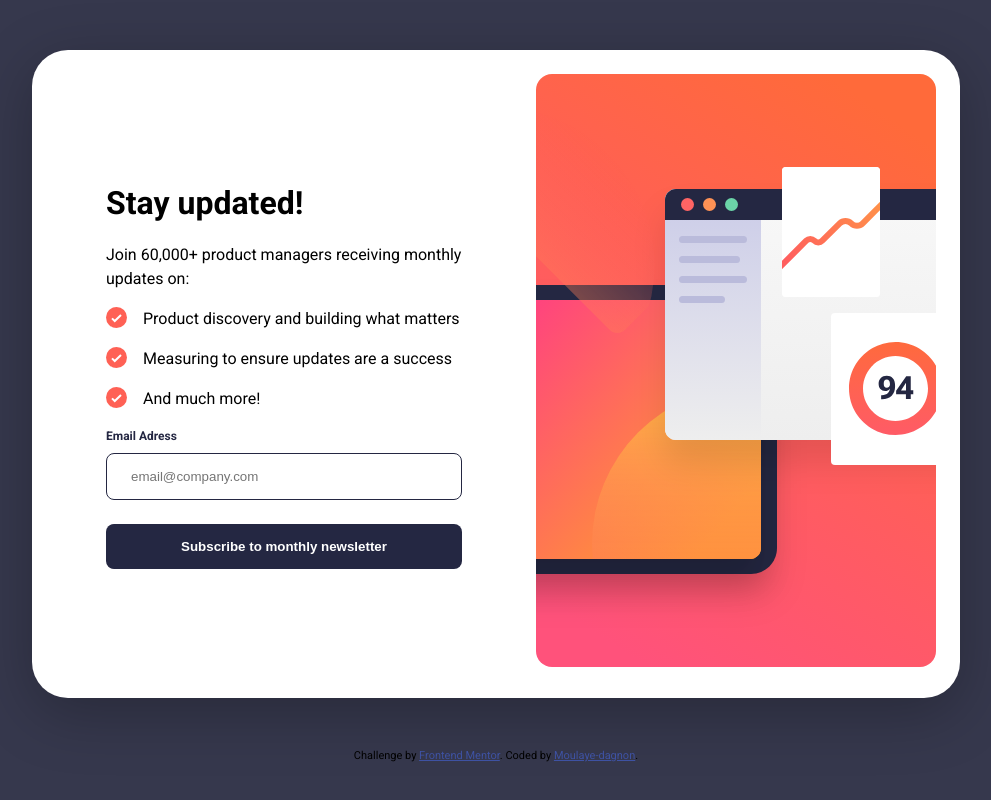
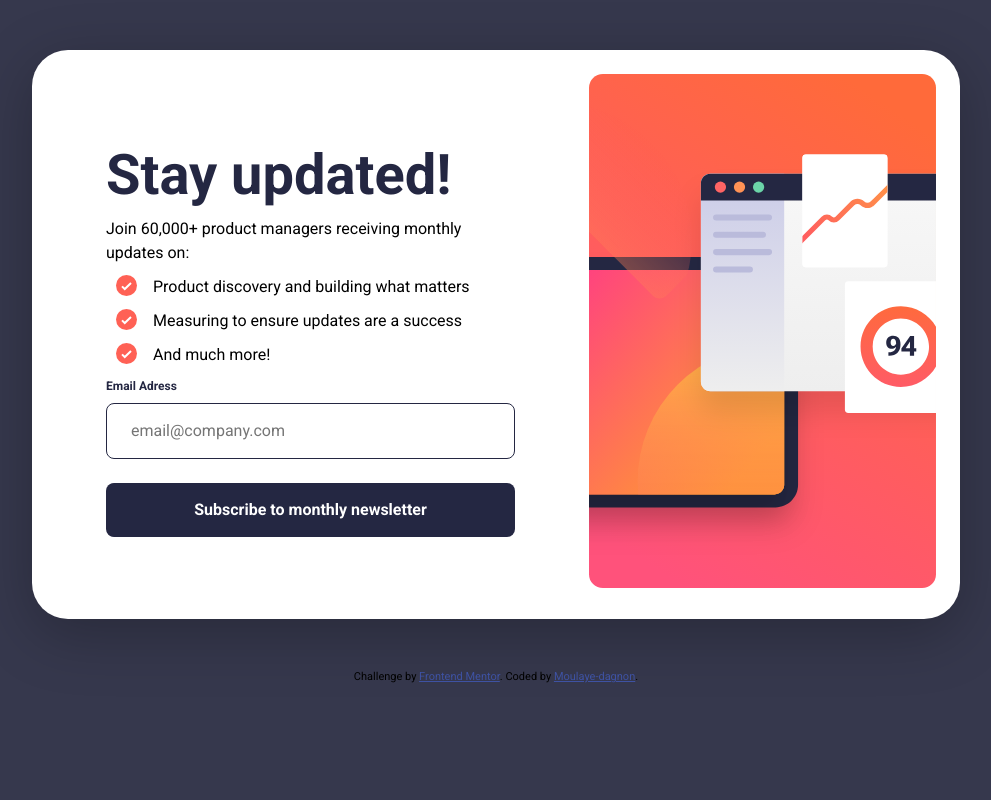
Before and after one commit to Moulaye-dagnon/Newsltter-sign-up-with-react, a React (Vite) app: page / in a window 1280 px wide. Shown: the top 800 px of the page, without its empty margins (144-1135 px from the left). Built offline with nearby package versions, Linux system fonts and the light colour scheme.

Commit message:
frontendMentor

```diff
--- a/src/App.css
+++ b/src/App.css
@@ -1,6 +1,7 @@
 .container{
 	background: #FFF;
 	max-width: 928px;
+
 
 }
 .container-content{
--- a/src/component/ItemList.jsx
+++ b/src/component/ItemList.jsx
@@ -1,6 +1,6 @@
 import iconList from '../../public/assets/images/icon-list.svg'
 export function ItemList({...props}){
-	return <div style={{position:'relative'}}>
+	return <div className='ItemContainer' style={{position:'relative'}}>
 	<img src={iconList} alt="" style={{position:'absolute'}} />
 	<p style={{marginLeft:'37px'}}>{props.children}</p>
 </div>
--- a/src/component/content.jsx
+++ b/src/component/content.jsx
@@ -3,7 +3,7 @@ import { Form } from "./form";
 
 export function Content(){
 	return <div style={{maxWidth:'376px'}}>
-		<h1 style={{margin:'0'}}>Stay updated!</h1>
+		<h1 style={{margin:'0' }}>Stay updated!</h1>
 
 		<p >Join 60,000+ product managers receiving monthly updates on:</p>
 
--- a/src/component/formAndthanks.css
+++ b/src/component/formAndthanks.css
@@ -1,3 +1,5 @@
+/* -----  the Style for Form page ------- */
+
 form{
 	position: relative;
 
@@ -37,12 +39,15 @@ span{
 	font-size: 0.75rem;
 	color: #FF6155;
 }
+
+/* -----  the Style for Thanks page ------- */
+
 .thanksContaint{
 	padding: 149px 40px 24px;
 	background-color: #fff;
 	max-width: 504px;
-	width: 100vw;
-	height: 100vh;
+	width: 100%;
+	height: 100%;
 }
 .thanksContaint > div{
 	margin-bottom: 263px;
@@ -51,6 +56,13 @@ span{
 	margin-bottom: 40px;
 
 }
+
+/* -----  the Style for ItemList page ------- */
+
+.ItemContainer{
+	margin: 10px;
+}
+
 @media only screen and (min-width: 600px){
 
 	.thanksContaint{
--- a/src/component/header.jsx
+++ b/src/component/header.jsx
@@ -2,16 +2,11 @@ import ImgMobile from "../../public/assets/images/illustration-sign-up-mobile.sv
 import ImgDesktop from "../../public/assets/images/illustration-sign-up-desktop.svg"
 import { useEffect, useState } from "react"
 export function Header(){
-	const [WidthScreem, setWidthSreem] = useState(window.innerWidth)
-
-	useEffect(()=>{
-		const handleResize = ()=> setWidthSreem(window.innerWidth)
-		window.addEventListener('resize', handleResize)
-		return ()=> window.removeEventListener('resize', handleResize)
-	},[])
-	console.log(WidthScreem)
 
 	return <div style={{textAlign:'center', order:"1"}}>
-		<img src={ WidthScreem > 900 ? ImgDesktop :  ImgMobile} alt="" />
+		<picture>
+			<source srcset={ImgDesktop} media="(min-width: 900px)" />
+			<img src={ImgMobile} alt="MDN" />
+		</picture>
 	</div>
 }
--- a/src/index.css
+++ b/src/index.css
@@ -1,12 +1,78 @@
-*,*::after,*::before{
-	box-sizing: border-box;
+/* Box sizing rules */
+*,
+*::before,
+*::after {
+  box-sizing: border-box;
+}
+/* Remove default margin */
+body,
+h1,
+h2,
+h3,
+h4,
+p,
+figure,
+blockquote,
+dl,
+dd {
+  margin: 0;
+}
+/* Remove list styles on ul, ol elements with a list role, which suggests default styling will be removed */
+ul[role="list"],
+ol[role="list"] {
+  list-style: none;
+}
+/* Set core root defaults */
+html:focus-within {
+  scroll-behavior: smooth;
+}
+/* Set core body defaults */
+body {
+  min-height: 100vh;
+  text-rendering: optimizeSpeed;
+  line-height: 1.5;
+}
+/* A elements that don't have a class get default styles */
+a:not([class]) {
+  text-decoration-skip-ink: auto;
+}
+/* Make images easier to work with */
+img,
+picture {
+  max-width: 100%;
+}
+/* Inherit fonts for inputs and buttons */
+input,
+button,
+textarea,
+select {
+  font: inherit;
+}
+
+/* Remove all animations and transitions for people that prefer not to see them */
+@media (prefers-reduced-motion: reduce) {
+  html:focus-within {
+   scroll-behavior: auto;
+  }
+  *,
+  *::before,
+  *::after {
+    animation-duration: 0.01ms !important;
+    animation-iteration-count: 1 !important;
+    transition-duration: 0.01ms !important;
+    scroll-behavior: auto !important;
+  }
 }
 body{
 	font-family: 'Roboto', sans-serif;
 	font-size: 16px;
-	line-height: 1.5;
 	font-weight: 400;
 	background-color: #36384D;
+}
+h1{
+		color:  #242742;
+	font-size: 3.5rem;
+	font-weight: 700;
 }
 
 .attribution { font-size: 11px; text-align: center; }
```
